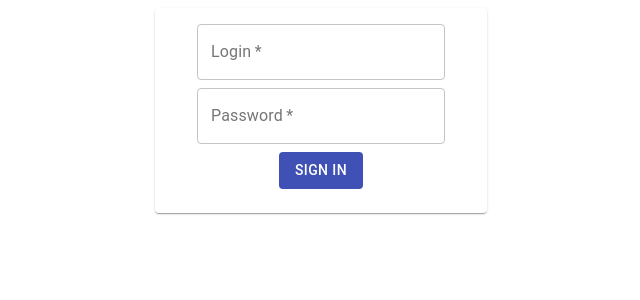
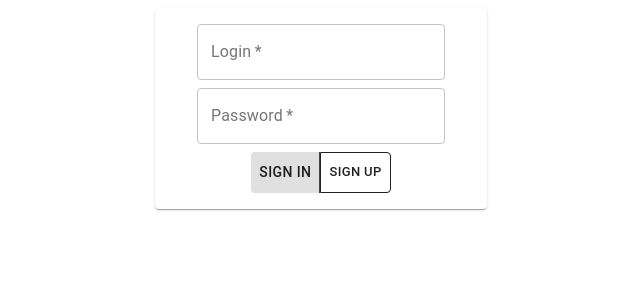
Before and after one commit to AdamenkoA/silver-garbanzo, a React (Create React App) app: page /Login in a window 1280 px wide. Shown: the top 300 px of the page, without its empty margins (319-959 px from the left). Built offline with nearby package versions, Linux system fonts and the light colour scheme.

Commit message:
Add email input to Login form, field visibility changes depending on the button click.

```diff
--- a/src/Login/InputComponent.tsx
+++ b/src/Login/InputComponent.tsx
@@ -15,6 +15,7 @@ export default function inputComponent({onChange, label, type, ...props}: { onCh
                 id={elementId(label)}
                 label={label}
                 type={type}
+                name={label}
                 defaultValue=""
                 variant="outlined"
                 onChange={onChange}
--- a/src/Login/Login.tsx
+++ b/src/Login/Login.tsx
@@ -5,6 +5,7 @@ import Grid from '@material-ui/core/Grid';
 import InputComponent from './InputComponent'
 import {LoginStyle} from './LoginStyle'
 import history from "../Server/history";
+import {ButtonGroup} from "@material-ui/core";
 
 const useStyles = LoginStyle;
 
@@ -16,8 +17,9 @@ interface IProps {
 
 interface IState {
 
-    name: string,
-    password: string
+    Login: string,
+    Password: string,
+    ShowAdditionalField: boolean
 
 }
 
@@ -28,30 +30,34 @@ class LoginComponent extends React.Component<IProps, IState> {
     public static defaultProps: Partial<IProps> = {};
 
     public state: IState = {
-        name: "",
-        password: ""
+        Login: "",
+        Password: "",
+        ShowAdditionalField: false
     };
 
     /**
      *
      */
-    loginClick = () => {
-        if (this.state.name === "" || this.state.password === "") {
+    signInClick = () => {
+        if (this.state.Login === "" || this.state.Password === "") {
             window.alert("Login or password is empty");
-        } else if (this.state.name === "admin" && this.state.password === "12345") {
+        } else if (this.state.Login === "admin" && this.state.Password === "12345") {
             history.push('/Home');
         } else {
             window.alert("Wrong login or password");
         }
     };
 
-    handleLoginInput = (event: React.ChangeEvent<{ value: string }>) => {
-        this.setState({name: event.target.value});
+    signUpClick = () => {
+        this.setState({ShowAdditionalField: !this.state.ShowAdditionalField});
     };
 
-    handlePasswordInput = (event: React.ChangeEvent<{ value: string }>) => {
-        this.setState({password: event.target.value});
+    onChangeInput = (event: React.ChangeEvent<{ name: string, value: string }>) => {
+        const name = event.target.name;
+        const value = event.target.value;
+        this.setState({[name]: value} as any);
     };
+
 
     public render() {
         // eslint-disable-next-line @typescript-eslint/no-unused-vars
@@ -59,17 +65,32 @@ class LoginComponent extends React.Component<IProps, IState> {
         return (
             <form className={this.props.classes} noValidate autoComplete="off">
                 <Paper className={this.props.classes.paper}>
-                    <InputComponent onChange={this.handleLoginInput} label={"Login"} type={"text"}/>
-                    <InputComponent onChange={this.handlePasswordInput} label={"Password"}
+                    <InputComponent onChange={this.onChangeInput} label={"Login"} type={"text"}/>
+                    <InputComponent onChange={this.onChangeInput} label={"Password"}
                                     type={"password"}/>
-                    <Grid container wrap="nowrap">
-                        <Grid item xs>
-                            <Button className={this.props.classes.login_button} onClick={this.loginClick}
-                                    variant="contained" color="primary"
+                    {this.state.ShowAdditionalField && <InputComponent onChange={() => {
+                    }} label={"Email"} type={"text"}/>}
+                    <Grid container justify="center" spacing={2}>
+
+                        <ButtonGroup disableElevation variant="contained" color="primary">
+                            <Button className={this.props.classes.button}
+                                    size="medium"
+                                    onClick={this.signInClick}
+                                    variant="contained"
+                                    color="inherit"
                                     disableElevation>
                                 Sign in
                             </Button>
-                        </Grid>
+                            <Button className={this.props.classes.button}
+                                    size="small"
+                                    onClick={this.signUpClick}
+                                    variant="outlined"
+                                    color="inherit"
+                                    disableElevation>
+                                Sign up
+                            </Button>
+                        </ButtonGroup>
+
                     </Grid>
                 </Paper>
             </form>
--- a/src/Login/LoginStyle.tsx
+++ b/src/Login/LoginStyle.tsx
@@ -1,6 +1,6 @@
 import {createStyles, makeStyles, Theme} from "@material-ui/core/styles";
 
-const useStyles = makeStyles((theme: Theme) =>
+export const LoginStyle = makeStyles((theme: Theme) =>
     createStyles({
         root: {
             flexGrow: 1,
@@ -20,13 +20,10 @@ const useStyles = makeStyles((theme: Theme) =>
             margin: `${theme.spacing(1)}px auto`,
             padding: theme.spacing(2),
         },
-        login_button:{
+        button:{
             maxWidth: 300,
             margin: `${theme.spacing(1)}px auto`,
+            padding: theme.spacing(1)
         }
     })
 );
-
-export function LoginStyle() {
-    return useStyles();
-}
```
